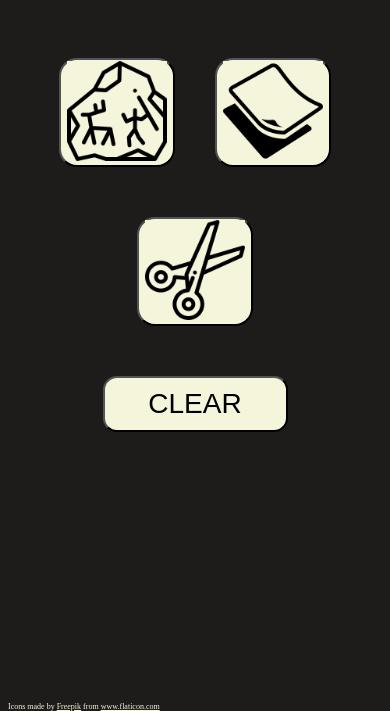
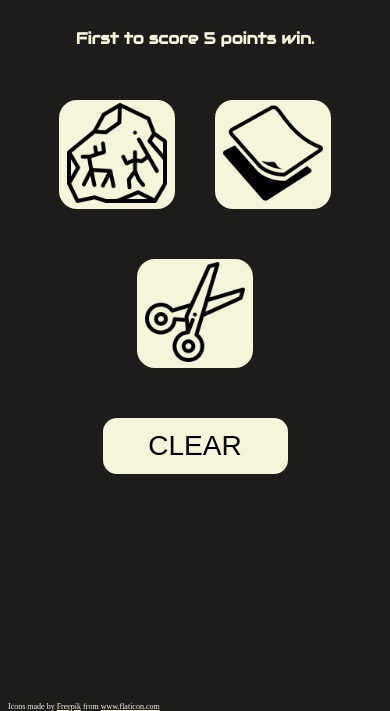
Before and after one commit to Niranjana-MR/Rock-Paper-Scissors, a plain HTML site: page index.html in a window 390 px wide. Shown: the part 133-844 px from the top of the page. Drawn offline with Linux system fonts and the light colour scheme.

Commit message:
Added hover effect to buttons

```diff
--- a/index.html
+++ b/index.html
@@ -16,6 +16,7 @@
     <div id="container">
         <header>
             <h2><strong>ROCK... PAPER... SCISSORS...!</strong></h2>
+            <h4>First to score 5 points win.</h4>
         </header>
         <div class="center">
             <button id="rock"><img src="./assets/cave-painting.png" alt="Illustration of rock."></button>
--- a/style.css
+++ b/style.css
@@ -38,6 +38,14 @@ h2 {
     margin-left: 0px;
 }
 
+h4{
+    font-family: 'Audiowide', cursive;
+    display: flex;
+    justify-content: center;
+    color: beige;
+    margin-left: 0px;
+}
+
 img {
     width: 150px;
     background-color: beige;
@@ -47,10 +55,13 @@ button {
     margin: 30px 20px 20px 20px;
     background-color: beige;
     border-radius: 18px;
+    border: 2px solid transparent;
 }
 
 button:hover {
     cursor: pointer;
+    transform: scale(1.05);
+    border:2px solid burlywood;
 }
 
 #clear {
@@ -88,7 +99,13 @@ button:hover {
         display: flex;
         align-items: center;
     }
-
+    h4{
+        font-family: 'Audiowide', cursive;
+        display: flex;
+        justify-content: center;
+        color: beige;
+        margin-left: 0px;
+    }
     img {
         width: 45px;
         background-color: beige;
@@ -133,6 +150,13 @@ button:hover {
         align-items: center;
         margin-left: 10%;
     }
+    h4{
+        font-family: 'Audiowide', cursive;
+        display: flex;
+        justify-content: center;
+        color: beige;
+        margin-left: 0px;
+    }
 
     img {
         width: 100px;
```
